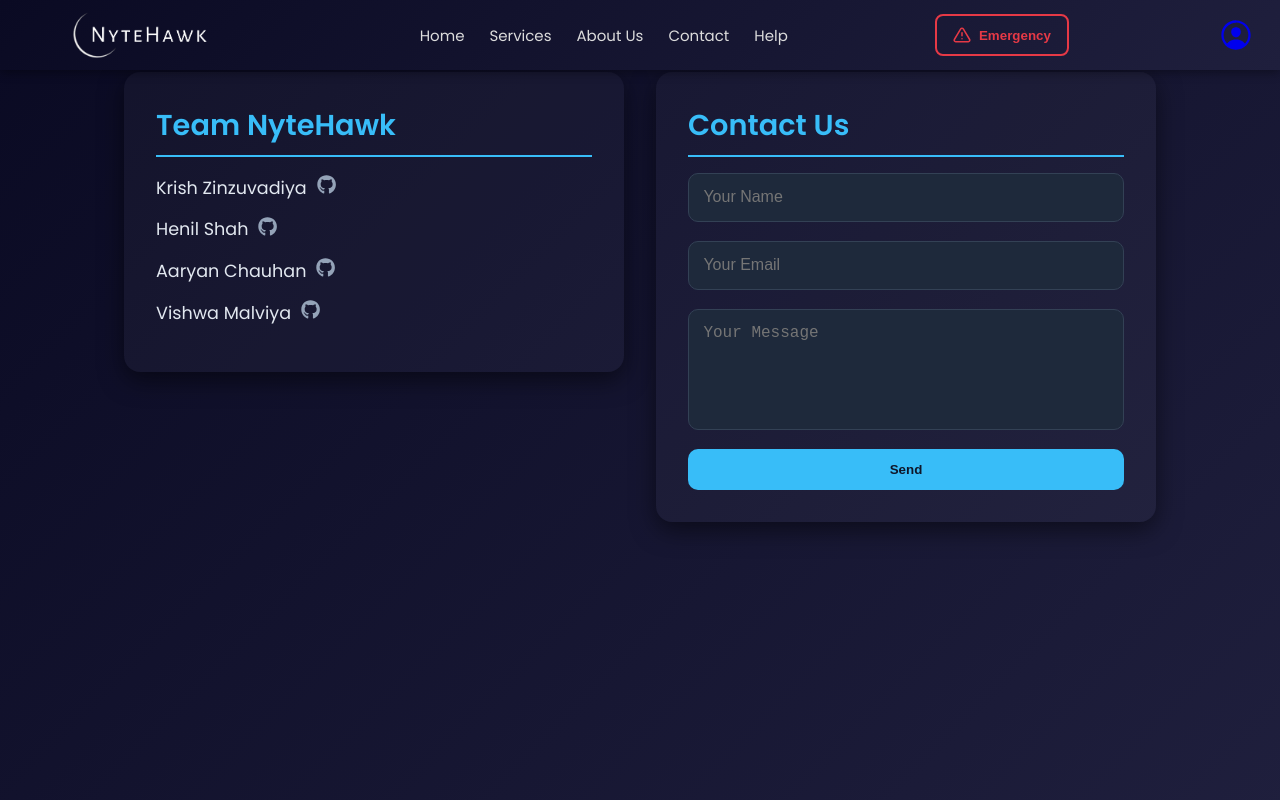
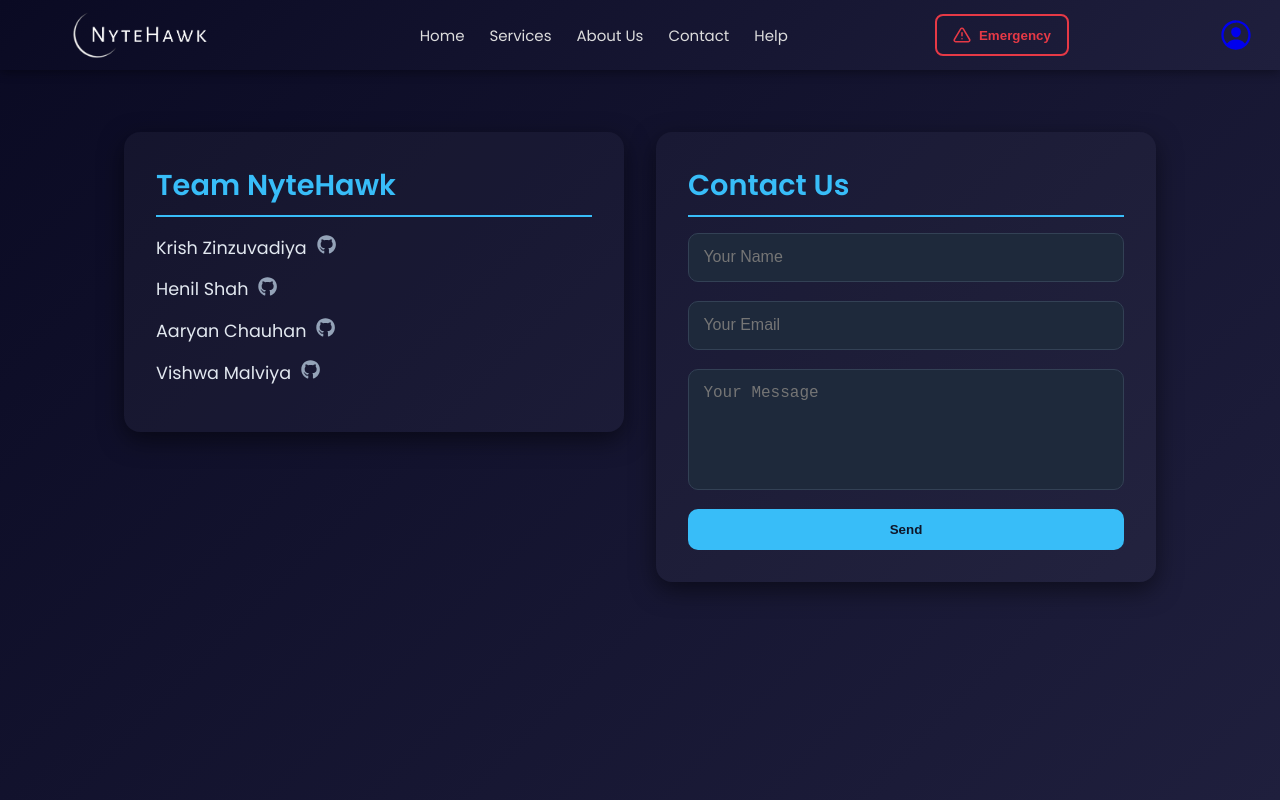
Before and after one commit to Krish-zinzuvadiya/NyteHawk, a React (Create React App) app: page /contact in a window 1280 px wide. Shown: the top 800 px of the page. Built offline with nearby package versions, Linux system fonts and the light colour scheme.

Commit message:
Update Contact.css

```diff
--- a/src/styles/Contact.css
+++ b/src/styles/Contact.css
@@ -8,7 +8,7 @@
   background: linear-gradient(135deg, #0a0a23, #1f1f3d);
   color: #e5e7eb;
   min-height: 100vh;
-  margin-top: 20px;
+
 }
 
 .team-section, .form-section {
@@ -19,7 +19,7 @@
   padding: 2rem;
   border-radius: 16px;
   box-shadow: 0 8px 24px rgba(0, 0, 0, 0.5);
-  margin-top: 20px;
+  margin-top: 100px;
 }
 
 .team-section h2, .form-section h2 {
```
